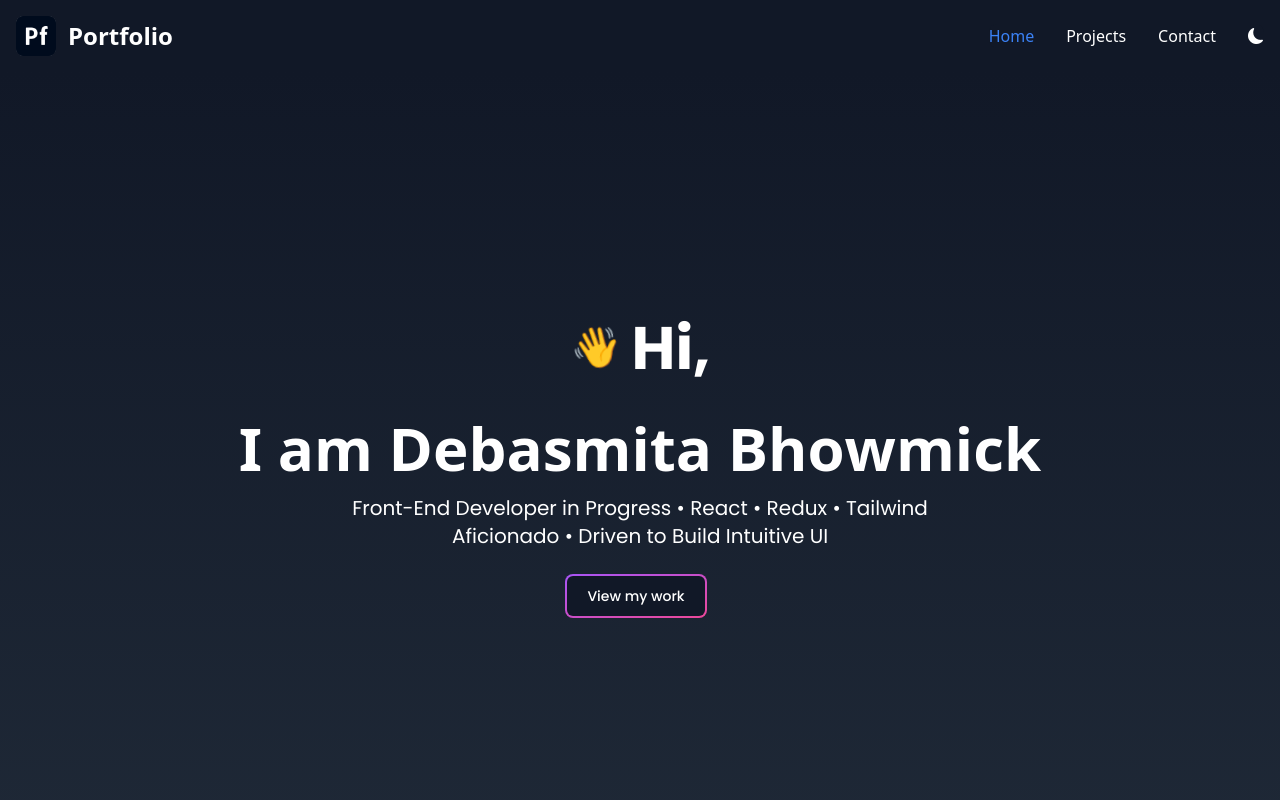
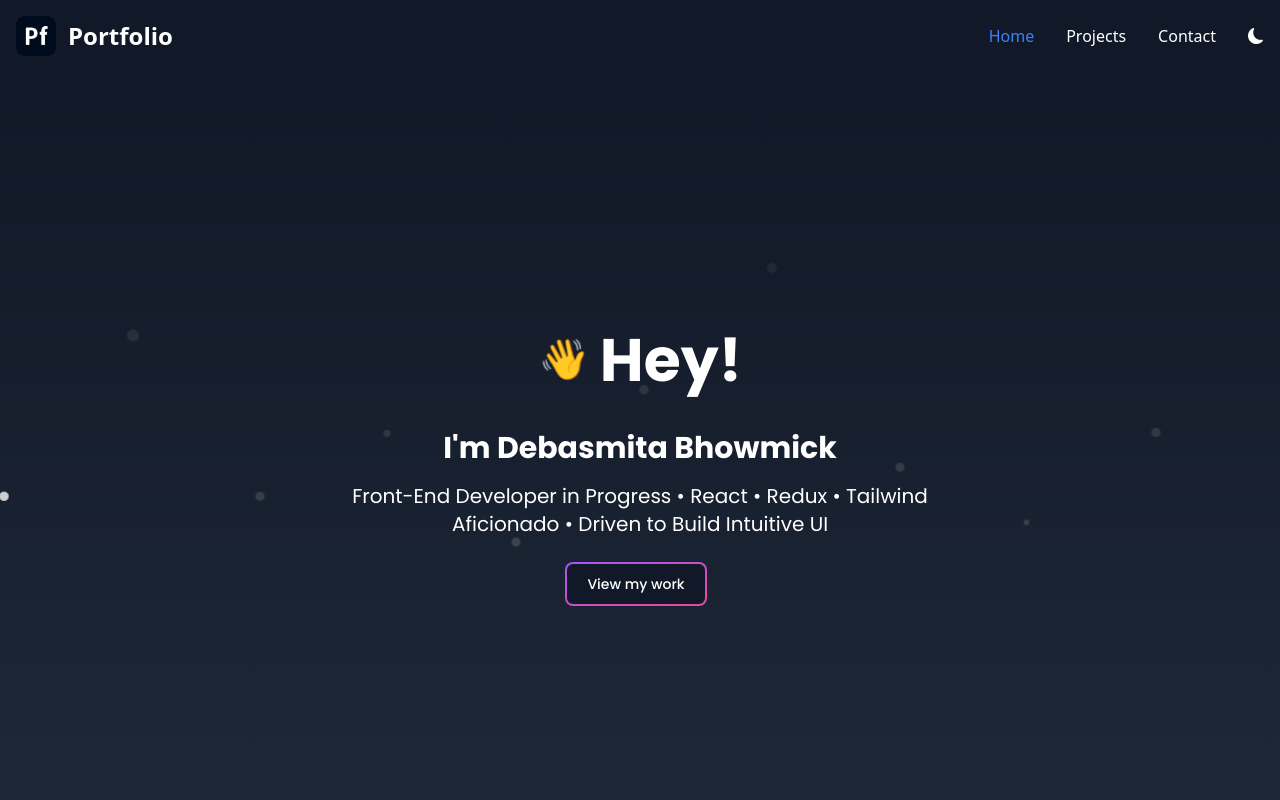
Before and after one commit to DebasmitaBHowmick/frontend-portfolio, a React (Create React App) app: page / in a window 1280 px wide. Shown: the top 800 px of the page. Built offline with nearby package versions, Linux system fonts and the light colour scheme; a web font is replaced by a local one.

Commit message:
updated animation

```diff
--- a/src/components/AnimatedText.tsx
+++ b/src/components/AnimatedText.tsx
@@ -26,7 +26,7 @@ const AnimatedText: React.FC<AnimatedTextProps> = ({ text }) => {
 
   return (
     <motion.div
-      className="flex flex-wrap text-4xl md:text-6xl font-bold dark:text-white"
+      className="flex flex-wrap text-4xl md:text-3xl font-bold dark:text-white font-poppins"
       variants={container}
       initial="hidden"
       animate="visible"
--- a/src/components/HeroPage.tsx
+++ b/src/components/HeroPage.tsx
@@ -9,11 +9,20 @@ UseTitle("Home")
     <main>
       <section className="min-h-screen flex flex-col justify-center items-center bg-gradient-to-b from-blue-50 to-white dark:from-gray-900 dark:to-gray-800 text-center px-4 transition-colors duration-300">
 
+      <div className="absolute inset-0 z-0 pointer-events-none">
+    <ul className="particles">
+      {Array.from({ length: 20 }).map((_, i) => (
+        <li key={i}></li>
+      ))}
+    </ul>
+  </div>
+
+
       <h1 className="text-4xl md:text-6xl font-bold mb-4 flex items-center justify-center gap-3 dark:text-white font-poppins">
-        <span className="wave">👋</span> Hi,
+        <span className="wave">👋</span> Hey!
       </h1>
       <br/>
-        <AnimatedText text="I am Debasmita Bhowmick"/>
+        <AnimatedText text={`I'm Debasmita Bhowmick`}/>
       {/* Subtitle */}
       <motion.p
         className="mt-4 my-6 text-lg md:text-xl opacity-80 text-center max-w-2xl dark:text-white font-poppins"
```
